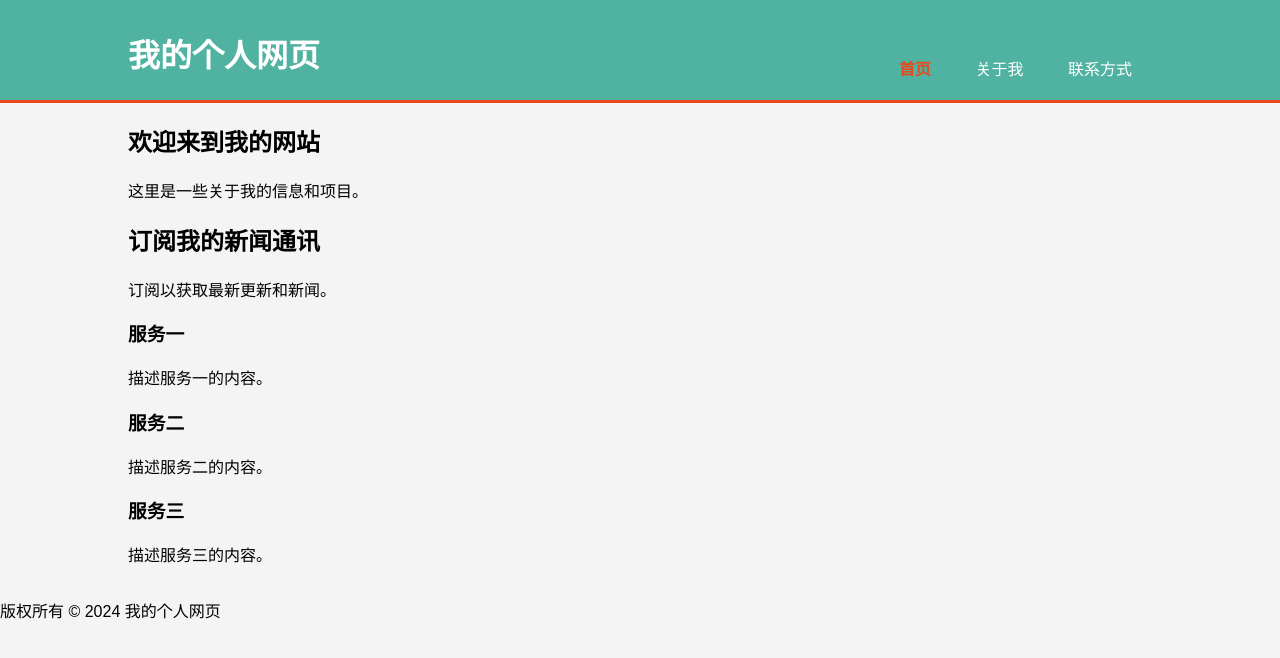
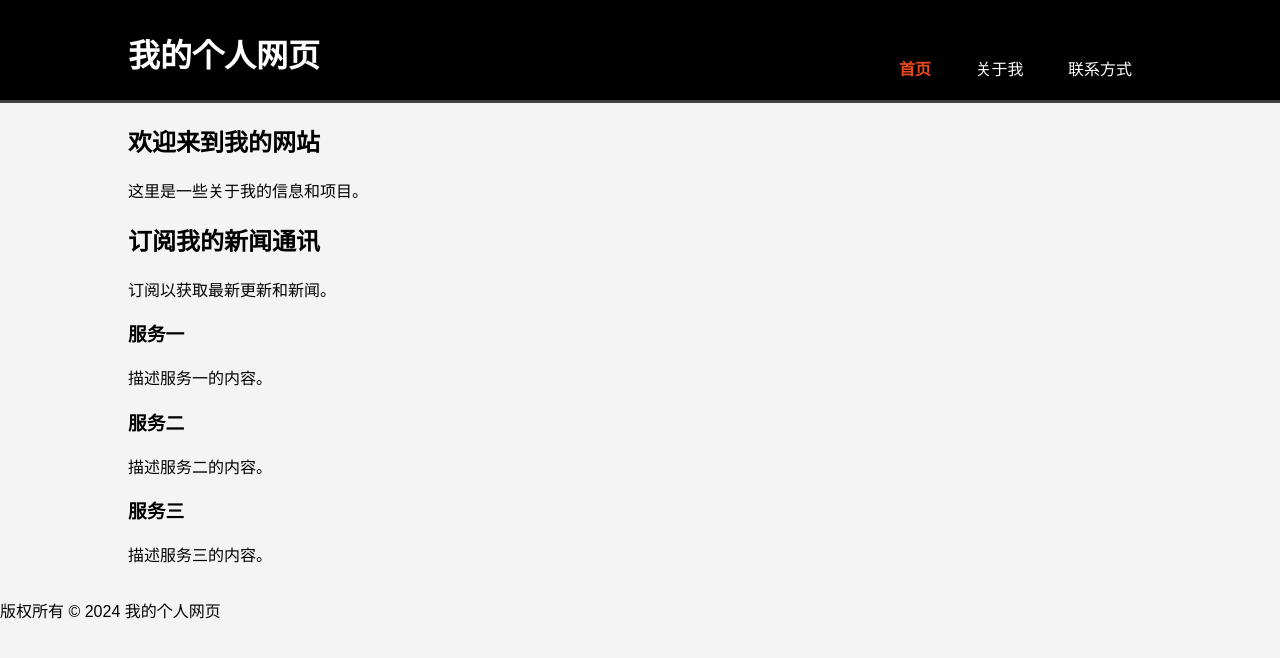
Before and after one commit to Li-Hourong/Li-Hourong, a plain HTML site: page index.html in a window 1280 px wide. Drawn offline with Linux system fonts and the light colour scheme.

Commit message:
Update index.html

```diff
--- a/index.html
+++ b/index.html
@@ -17,11 +17,11 @@
             overflow: hidden;
         }
         header {
-            background: #50b3a2;
+            background: #000;
             color: white;
             padding-top: 30px;
             min-height: 70px;
-            border-bottom: #e8491d 3px solid;
+            border-bottom: #3f3f3f 3px solid;
         }
         header a {
             color: #ffffff;
```
